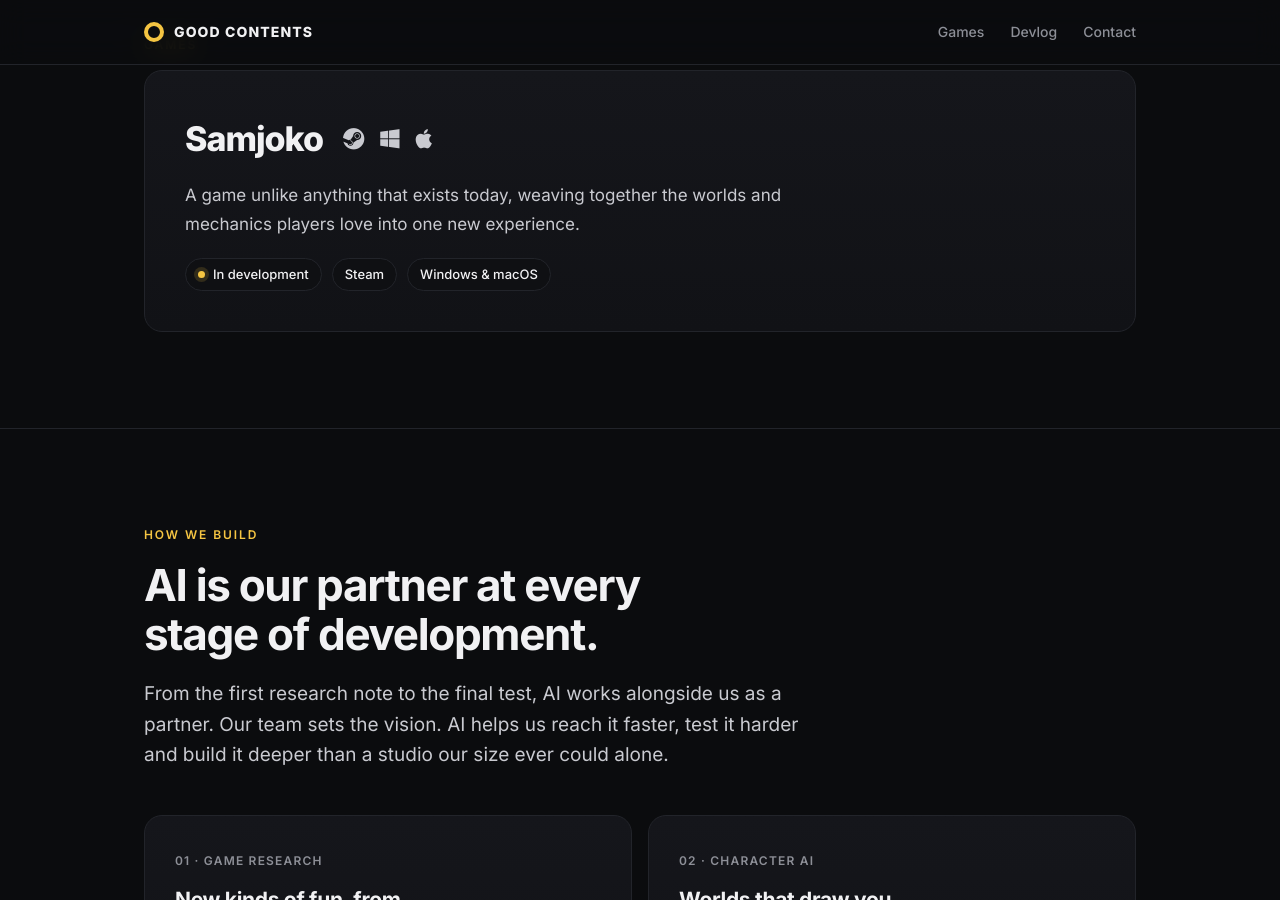
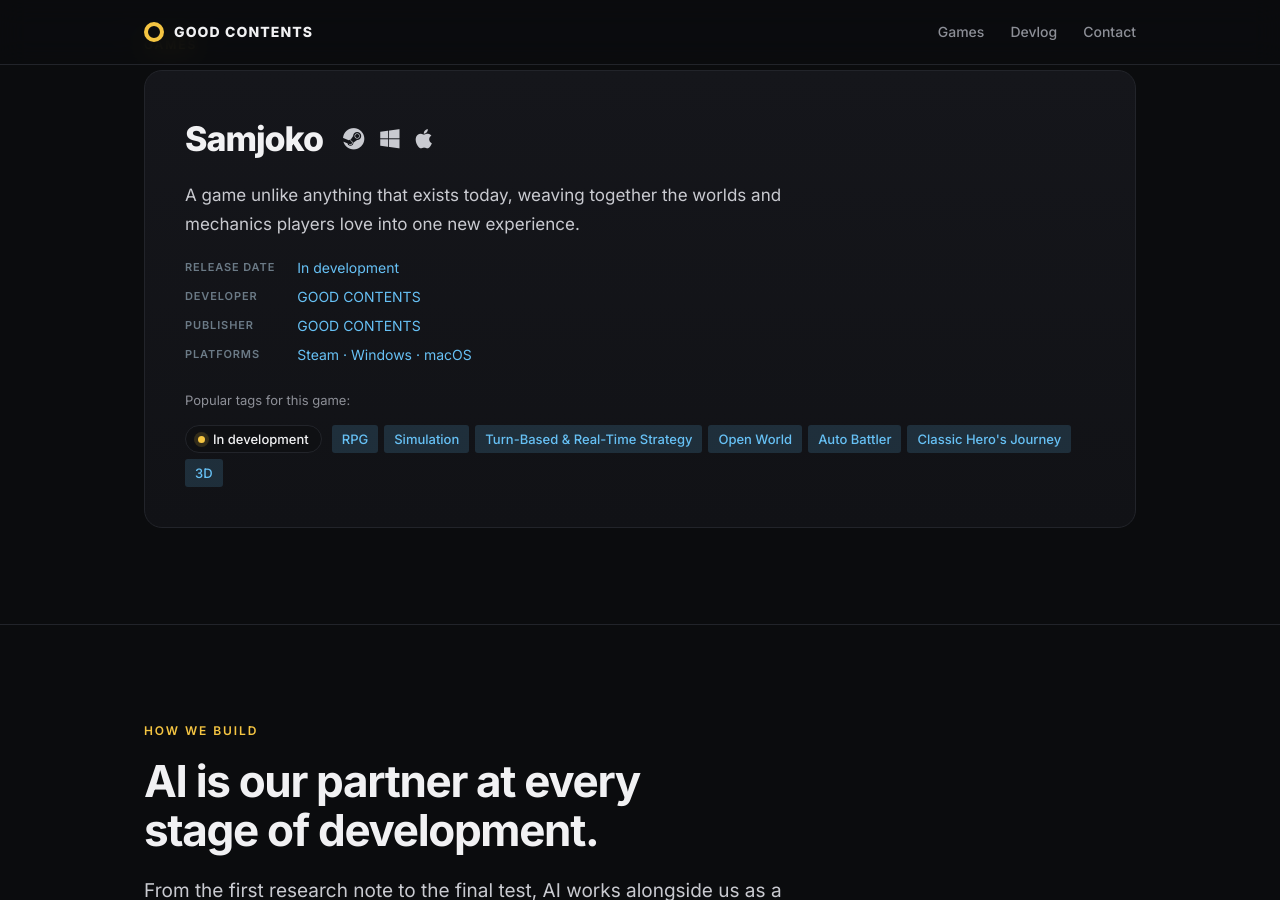
Before and after one commit to jun-hyung-joon/goodcontents-site, a Jekyll site: the page built from index.html, in a window 1280 px wide and 900 px high, scrolled down 674 px. Built offline with Jekyll 4.4.1, drawn with Linux system fonts in a browser that asks for light colours.

Commit message:
Add files via upload

```diff
--- a/index.html
+++ b/index.html
@@ -23,10 +23,22 @@
         </span>
       </div>
       <p>A game unlike anything that exists today, weaving together the worlds and mechanics players love into one new experience.</p>
-      <div class="meta">
+      <dl class="facts">
+        <dt>Release date</dt><dd>In development</dd>
+        <dt>Developer</dt><dd>GOOD CONTENTS</dd>
+        <dt>Publisher</dt><dd>GOOD CONTENTS</dd>
+        <dt>Platforms</dt><dd>Steam · Windows · macOS</dd>
+      </dl>
+      <div class="tags-label">Popular tags for this game:</div>
+      <div class="tags">
         <span class="chip live">In development</span>
-        <span class="chip">Steam</span>
-        <span class="chip">Windows &amp; macOS</span>
+        <span class="stag">RPG</span>
+        <span class="stag">Simulation</span>
+        <span class="stag">Turn-Based &amp; Real-Time Strategy</span>
+        <span class="stag">Open World</span>
+        <span class="stag">Auto Battler</span>
+        <span class="stag">Classic Hero's Journey</span>
+        <span class="stag">3D</span>
       </div>
     </div>
   </div>
```
